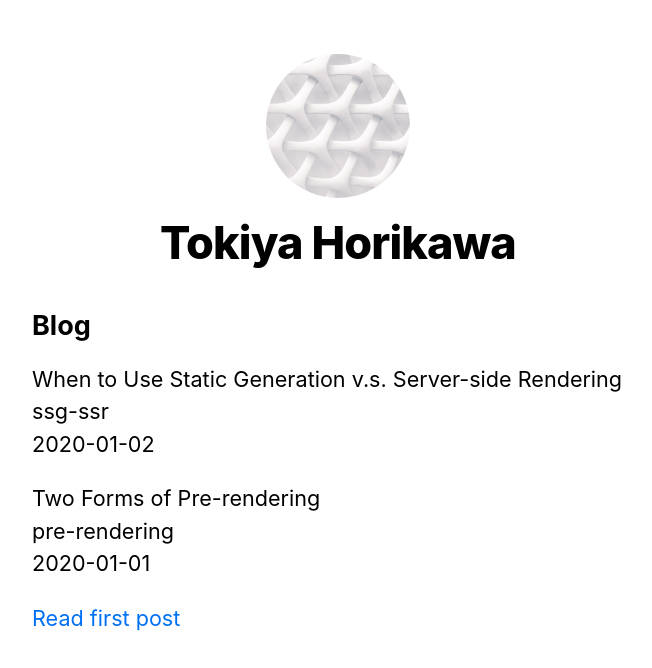
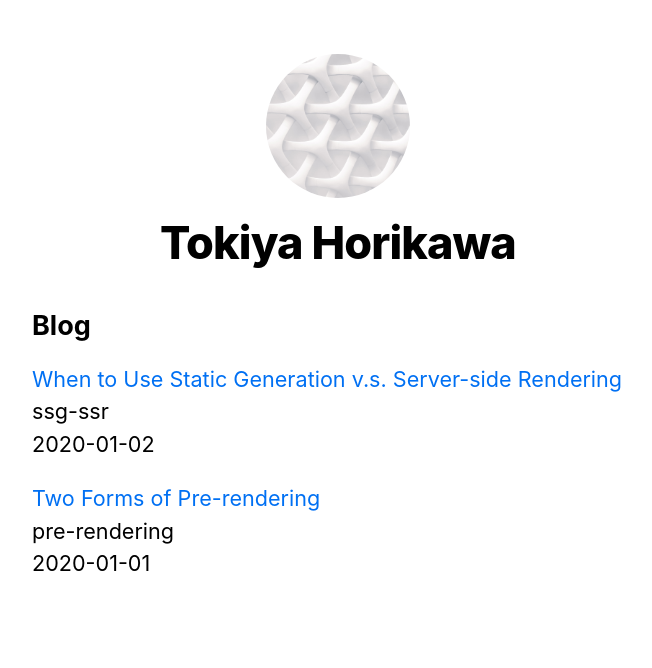
Before and after one commit to TokiyaHorikawa/testing-labs, a Next.js app: page / in a window 1280 px wide. Shown: the top 668 px of the page, without its empty margins (302-954 px from the left). Built offline with nearby package versions, Linux system fonts and the light colour scheme.

Commit message:
feat: Change link text of content title

```diff
--- a/pages/index.tsx
+++ b/pages/index.tsx
@@ -29,7 +29,9 @@ export default function Home({ allPostsData }: Props) {
         <ul className={utilStyles.list}>
           {allPostsData.map(({ id, date, title }) => (
             <li className={utilStyles.listItem} key={id}>
-              {title}
+              <Link href={"./posts/" + id}>
+                <a>{title}</a>
+              </Link>
               <br />
               {id}
               <br />
@@ -37,9 +39,6 @@ export default function Home({ allPostsData }: Props) {
             </li>
           ))}
         </ul>
-        <Link href="./posts/first-post">
-          <a>Read first post</a>
-        </Link>
       </section>
     </Layout>
   );
```
